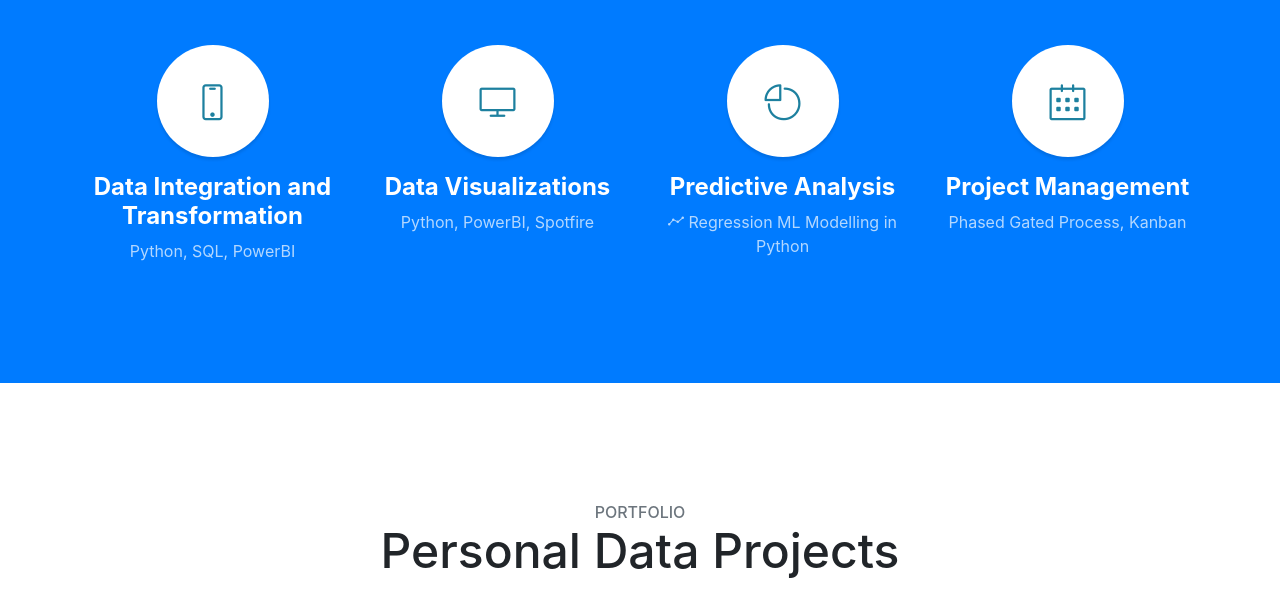
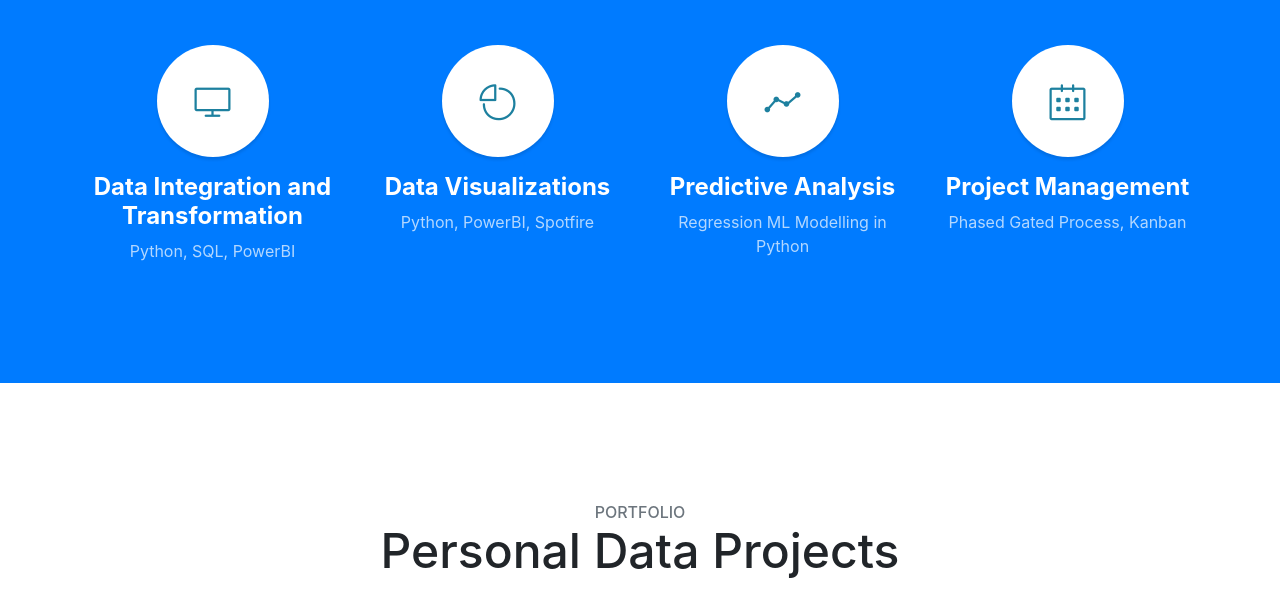
Before and after one commit to IjeomaOdoko/IjeomaOdoko.github.io, a website with bundled scripts: page index.html in a window 1280 px wide. Shown: the part 1620-2226 px from the top of the page. Built offline with nearby package versions, Linux system fonts and the light colour scheme.

Commit message:
Update index.html

```diff
--- a/index.html
+++ b/index.html
@@ -94,7 +94,7 @@
       <div class="row">
         <div class="col-lg-3 col-md-6 mb-5 mb-lg-0">
           <span class="service-icon rounded-circle mx-auto mb-3">
-            <i class="icon-screen-smartphone"></i>
+            <i class="icon-screen-desktop"></i>
           </span>
           <h4>
             <strong>Data Integration and Transformation </strong>
@@ -103,7 +103,7 @@
         </div>
         <div class="col-lg-3 col-md-6 mb-5 mb-lg-0">
           <span class="service-icon rounded-circle mx-auto mb-3">
-            <i class="icon-screen-desktop"></i>
+            <i class="icon-pie-chart"></i>
           </span>
           <h4>
             <strong>Data Visualizations</strong>
@@ -112,13 +112,12 @@
         </div>
         <div class="col-lg-3 col-md-6 mb-5 mb-md-0">
           <span class="service-icon rounded-circle mx-auto mb-3">
-            <i class="icon-pie-chart"></i>
+            <i class="icon-graph"></i>
           </span>
           <h4>
             <strong>Predictive Analysis</strong>
           </h4>
           <p class="text-faded mb-0">
-            <i class="icon-graph"></i>
             Regression ML Modelling in Python</p>
         </div>
         <div class="col-lg-3 col-md-6">
```
